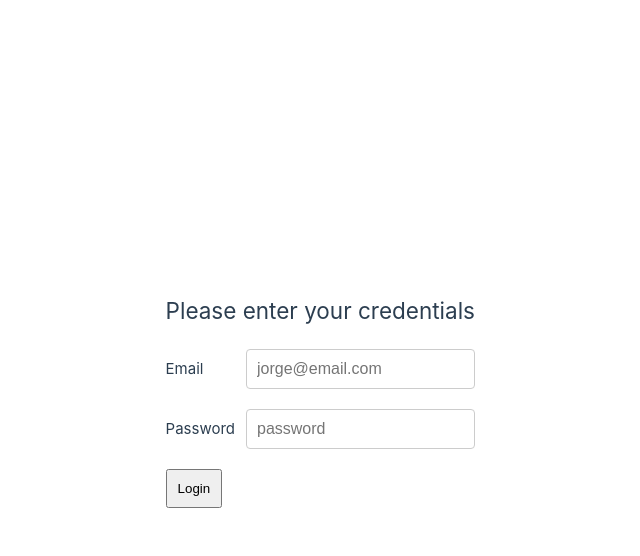
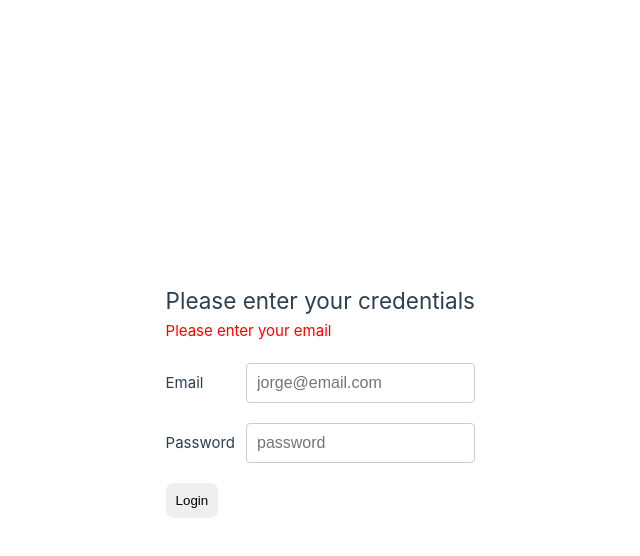
Before and after one commit to MarceloZapatta/weather-front, a Vue app: page /login in a window 1280 px wide. Both pictures are taken after a click on the button "Login". Shown: the top 556 px of the page, without its empty margins (165-805 px from the left). Built offline with nearby package versions, Linux system fonts and the light colour scheme; no server answers.

Commit message:
feat: login form validation

```diff
--- a/src/components/ButtonDefault.vue
+++ b/src/components/ButtonDefault.vue
@@ -1,9 +1,9 @@
 <script lang="ts" setup>
-defineProps(['loading'])
+defineProps(['loading', 'type'])
 </script>
 
 <template>
-  <button class="button-default">
+  <button class="button-default" :type="type || 'button'">
     <div v-if="loading">Loading...</div>
     <slot v-else></slot>
   </button>
@@ -12,5 +12,7 @@ defineProps(['loading'])
 <style scoped>
 .button-default {
   padding: 10px;
+  border-radius: 8px;
+  border: none;
 }
 </style>
--- a/src/views/LoginView.vue
+++ b/src/views/LoginView.vue
@@ -11,18 +11,46 @@ const user = useUserStore()
 
 const email = ref('')
 const password = ref('')
+const error = ref('')
 const loading = ref(false)
+
+const validateFields = () => {
+  if (!email.value) {
+    error.value = 'Please enter your email'
+    return false
+  }
+
+  if (!password.value) {
+    error.value = 'Please enter your password'
+    return false
+  }
+
+  const emailRegex = /^[^\s@]+@[^\s@]+\.[^\s@]+$/
+  if (!emailRegex.test(email.value)) {
+    error.value = 'Please enter a valid email address'
+    return false
+  }
+
+  return true
+}
 
 const handleLogin = async () => {
   if (loading.value) {
     return
   }
 
+  const valid = validateFields()
+
+  if (!valid) return
+
   loading.value = true
   login(email.value, password.value)
     .then(response => {
       user.$patch({ user: response.user })
       router.push('/weather')
+    })
+    .catch(() => {
+      error.value = 'Invalid credentials'
     })
     .finally(() => {
       loading.value = false
@@ -33,7 +61,9 @@ const handleLogin = async () => {
 <template>
   <div class="login">
     <div class="login-container">
+      <form>
         <h2>Please enter your credentials</h2>
+        <p class="error" v-if="error">{{ error }}</p>
         <InputText
           v-model="email"
           type="email"
@@ -50,6 +80,7 @@ const handleLogin = async () => {
         <ButtonDefault @click="handleLogin" :loading="loading">
           Login
         </ButtonDefault>
+      </form>
     </div>
   </div>
 </template>
@@ -61,5 +92,9 @@ const handleLogin = async () => {
     display: flex;
     align-items: center;
   }
+
+  .error {
+    color: red;
+  }
 }
 </style>
```
Lines whose indentation alone changed are shown as unchanged.
